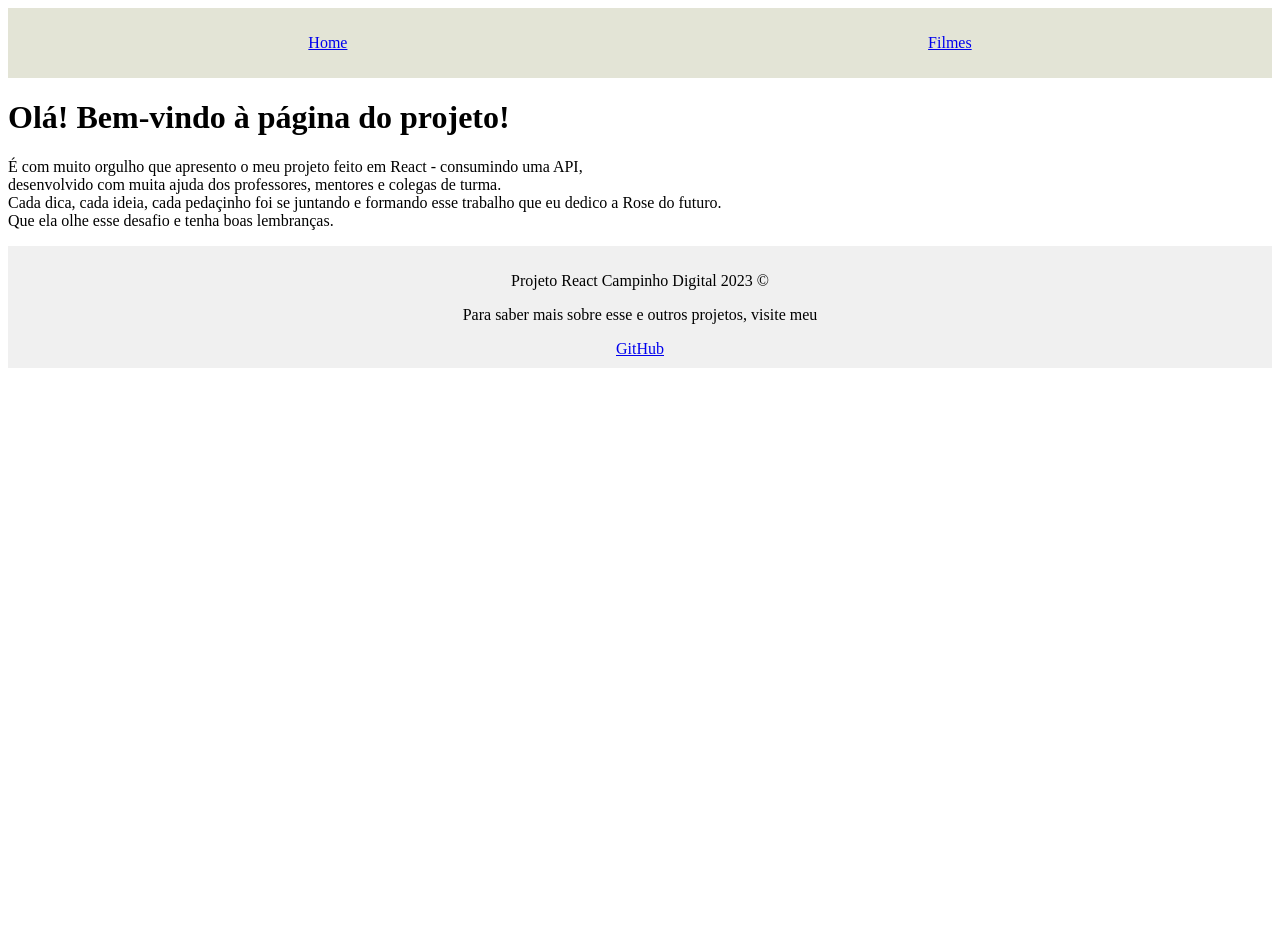
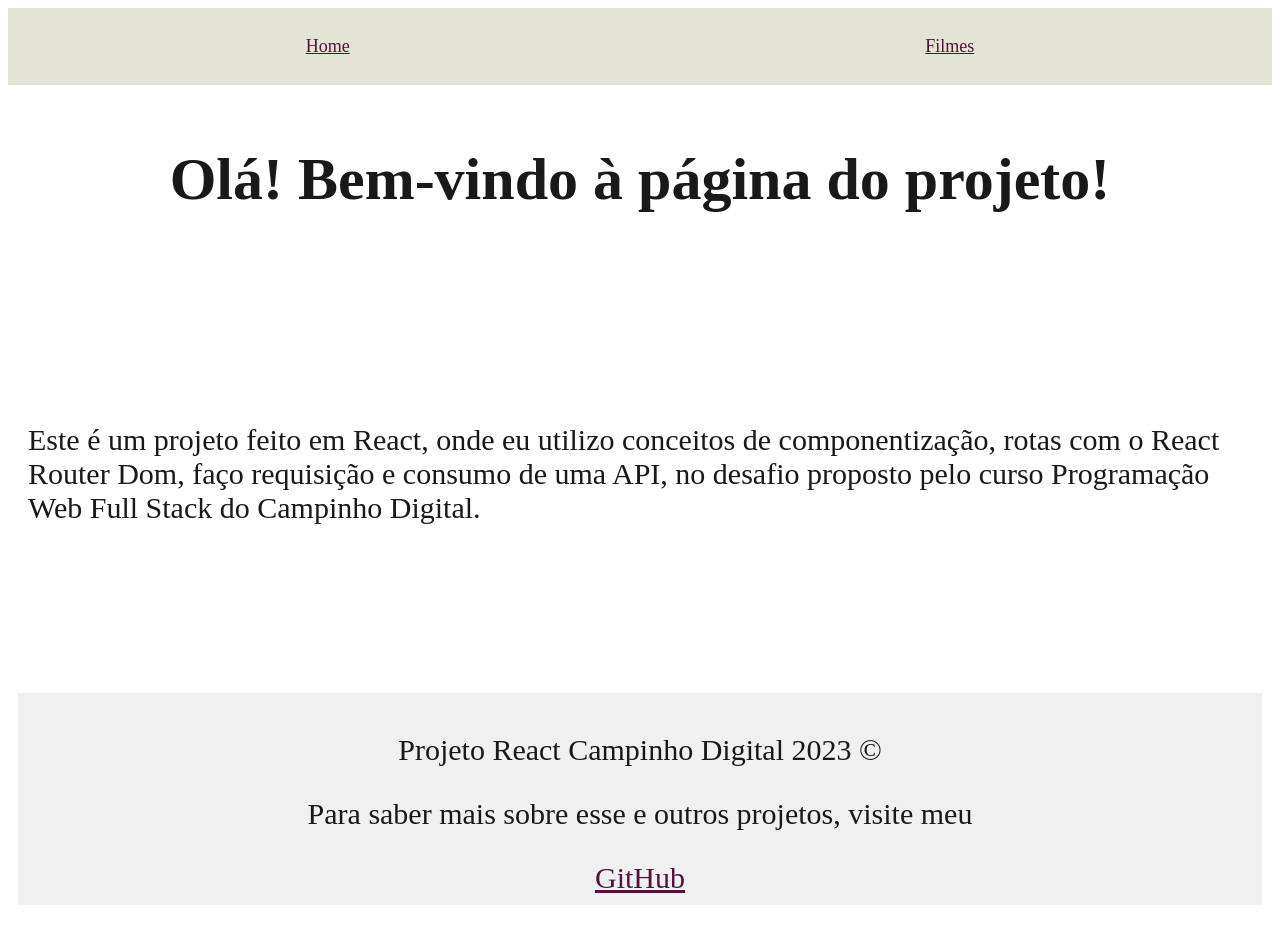
Before and after one commit to rosemelo/projeto_react_campinho, a React (Create React App) app in the folder projeto_react_campinho/: page / in a window 1280 px wide. Before the commit the page ends 800 px from the top, so only its background shows below. Built offline with nearby package versions, Linux system fonts and the light colour scheme.

Commit message:
Salvando as alterações

```diff
--- a/projeto_react_campinho/src/components/Home/Footer.js
+++ b/projeto_react_campinho/src/components/Home/Footer.js
@@ -2,7 +2,7 @@ import React from 'react';
 
 const Footer = () => {
   return (
-    <footer style={{ backgroundColor: '#f0f0f0', padding: '10px', textAlign: 'center' }}>
+    <footer style={{ backgroundColor: '#f0f0f0', padding: '10px', textAlign: 'center', width: '100%' }}>
       <p>Projeto React Campinho Digital 2023 ©</p>
 
       <p>Para saber mais sobre esse e outros projetos, visite meu</p>
--- a/projeto_react_campinho/src/components/Home/Home.css
+++ b/projeto_react_campinho/src/components/Home/Home.css
@@ -2,7 +2,8 @@ nav {
   background-color: #e3e4d6;
   padding: 10px;
   text-align: center;
-    color: #e3e4d6;
+  color: #333; /* Alterei a cor do texto para uma cor mais legível em fundo claro */
+  font-size: 18px; /* Aumentei o tamanho da fonte */
 }
 
 ul {
@@ -11,3 +12,18 @@ nav {
   display: flex;
   justify-content: space-around;
 }
+
+.home-container {
+  display: flex;
+  flex-direction: column;
+  justify-content: space-between;
+  align-items: center;
+  height: 100vh;
+  font-size: 30px;
+  padding: 20px;
+  color: #1a1818;
+}
+
+a {
+  color: #531340;
+}
--- a/projeto_react_campinho/src/components/Home/Home.js
+++ b/projeto_react_campinho/src/components/Home/Home.js
@@ -4,14 +4,9 @@ import Footer from './Footer';
 
 const Home = () => {
   return (
-    <div>
+    <div className="home-container">
       <h1>Olá! Bem-vindo à página do projeto!</h1>
-      <p>É com muito orgulho que apresento o meu projeto feito em React - consumindo uma API, <br></br>
-        desenvolvido com muita ajuda dos professores, mentores e colegas de turma. <br></br>Cada dica, cada ideia, cada pedaçinho foi se juntando e formando esse trabalho que eu dedico a Rose do futuro. <br></br>
-        Que ela olhe esse desafio e tenha boas lembranças.</p>
-
-
-
+      <p>Este é um projeto feito em React, onde eu utilizo conceitos de componentização, rotas com o React Router Dom, faço requisição e consumo de uma API, no desafio proposto pelo curso Programação Web Full Stack do Campinho Digital.</p>
 
       <Footer />
 
--- a/projeto_react_campinho/src/index.js
+++ b/projeto_react_campinho/src/index.js
@@ -1,12 +1,11 @@
 import React from 'react';
-import { StrictMode } from 'react';
 import ReactDOM from 'react-dom';
 import AppRouter from './AppRouter';
 
 const rootElement = document.getElementById('root');
 
 ReactDOM.createRoot(rootElement).render(
-  <StrictMode>
+  <React.StrictMode>
     <AppRouter />
-  </StrictMode>
+  </React.StrictMode>
 );
```
Lines whose indentation alone changed are shown as unchanged.
